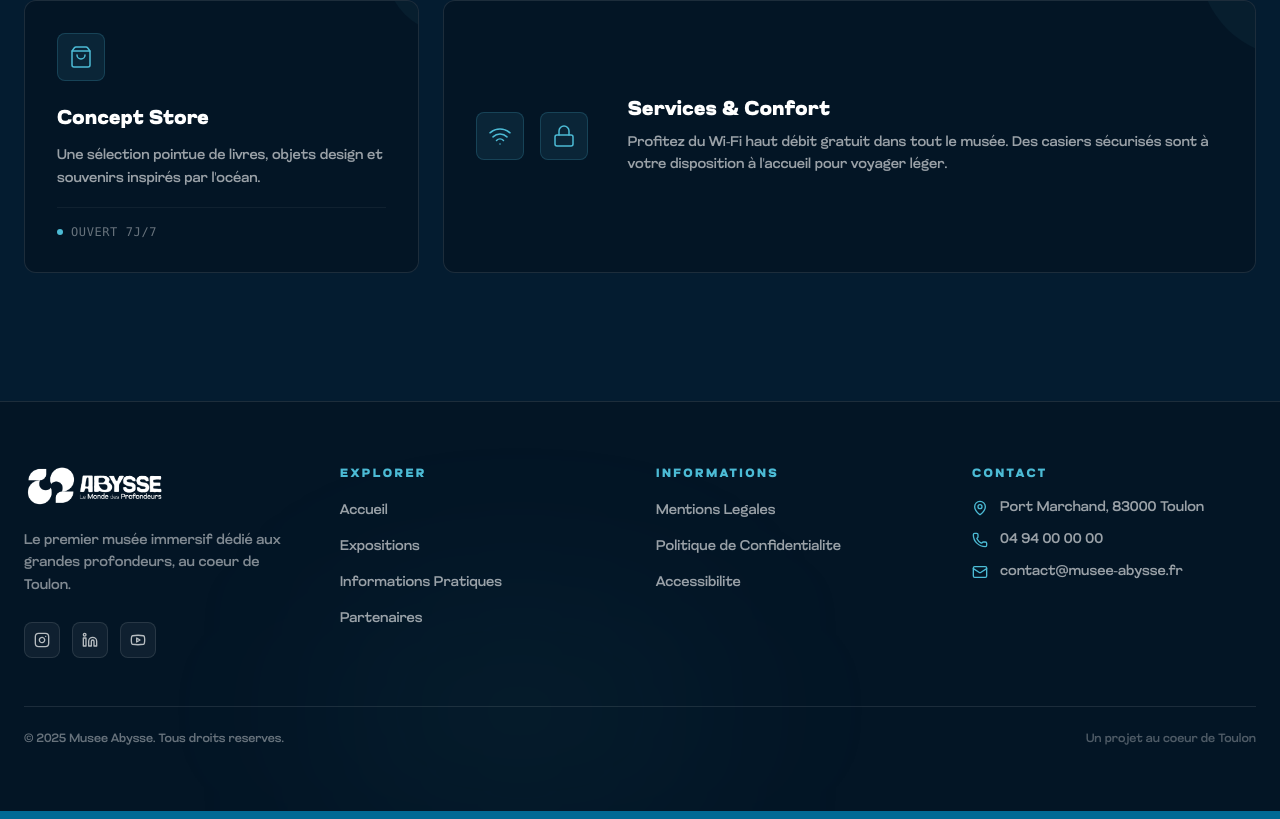
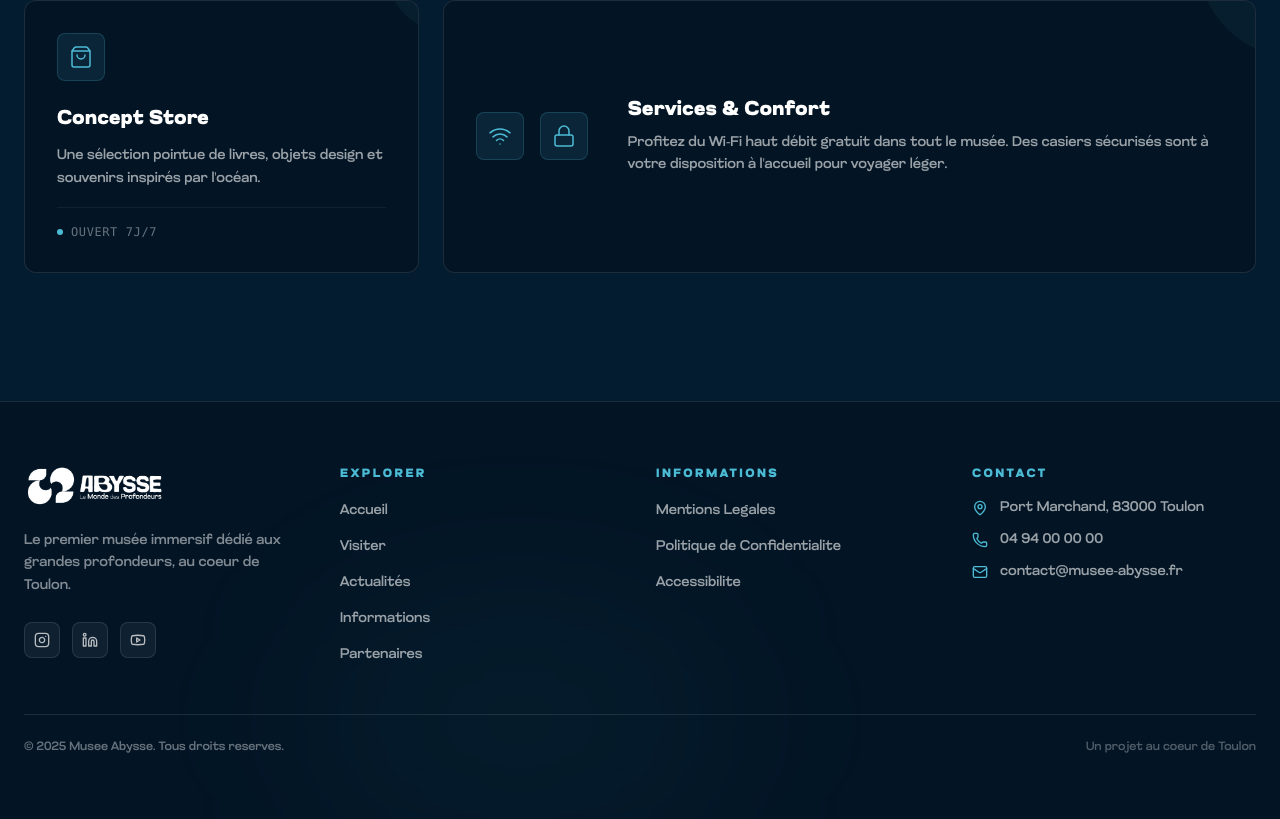
Before and after one commit to KillianGil/reaco-site-abysse, a Next.js app: page /informations in a window 1280 px wide. Shown: the part 3172-3991 px from the top of the page. Built offline with nearby package versions, Linux system fonts and the light colour scheme.

Commit message:
Ajustement design v9

```diff
--- a/src/components/UI/Footer.tsx
+++ b/src/components/UI/Footer.tsx
@@ -75,13 +75,18 @@ export function Footer() {
                                 </Link>
                             </li>
                             <li>
-                                <Link href="/expositions" className="text-sm text-white/60 hover:text-[#4CBBD5] transition-colors">
-                                    Expositions
+                                <Link href="/visiter" className="text-sm text-white/60 hover:text-[#4CBBD5] transition-colors">
+                                    Visiter
+                                </Link>
+                            </li>
+                            <li>
+                                <Link href="/actualites" className="text-sm text-white/60 hover:text-[#4CBBD5] transition-colors">
+                                    Actualités
                                 </Link>
                             </li>
                             <li>
                                 <Link href="/informations" className="text-sm text-white/60 hover:text-[#4CBBD5] transition-colors">
-                                    Informations Pratiques
+                                    Informations
                                 </Link>
                             </li>
                             <li>
```
